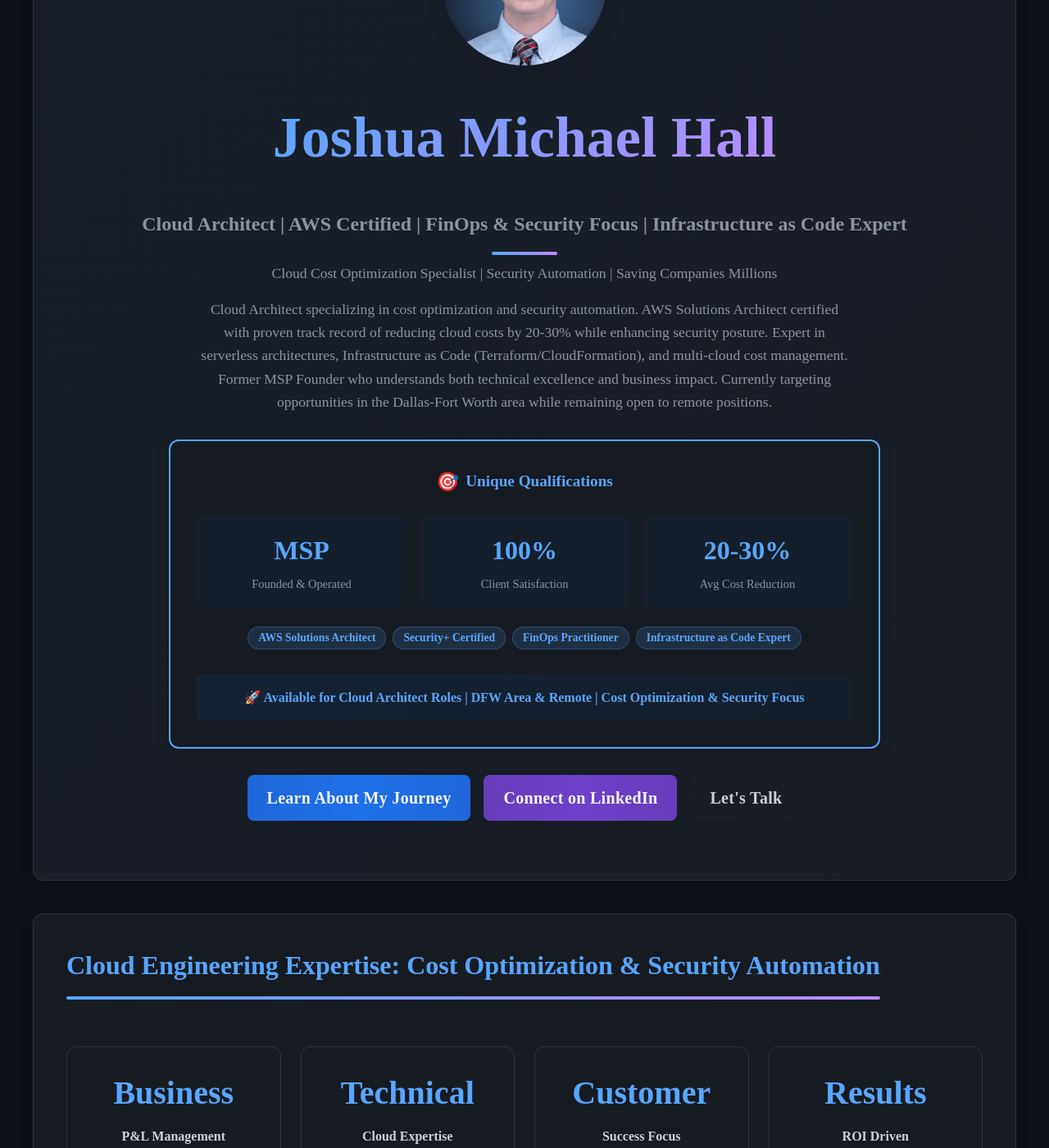
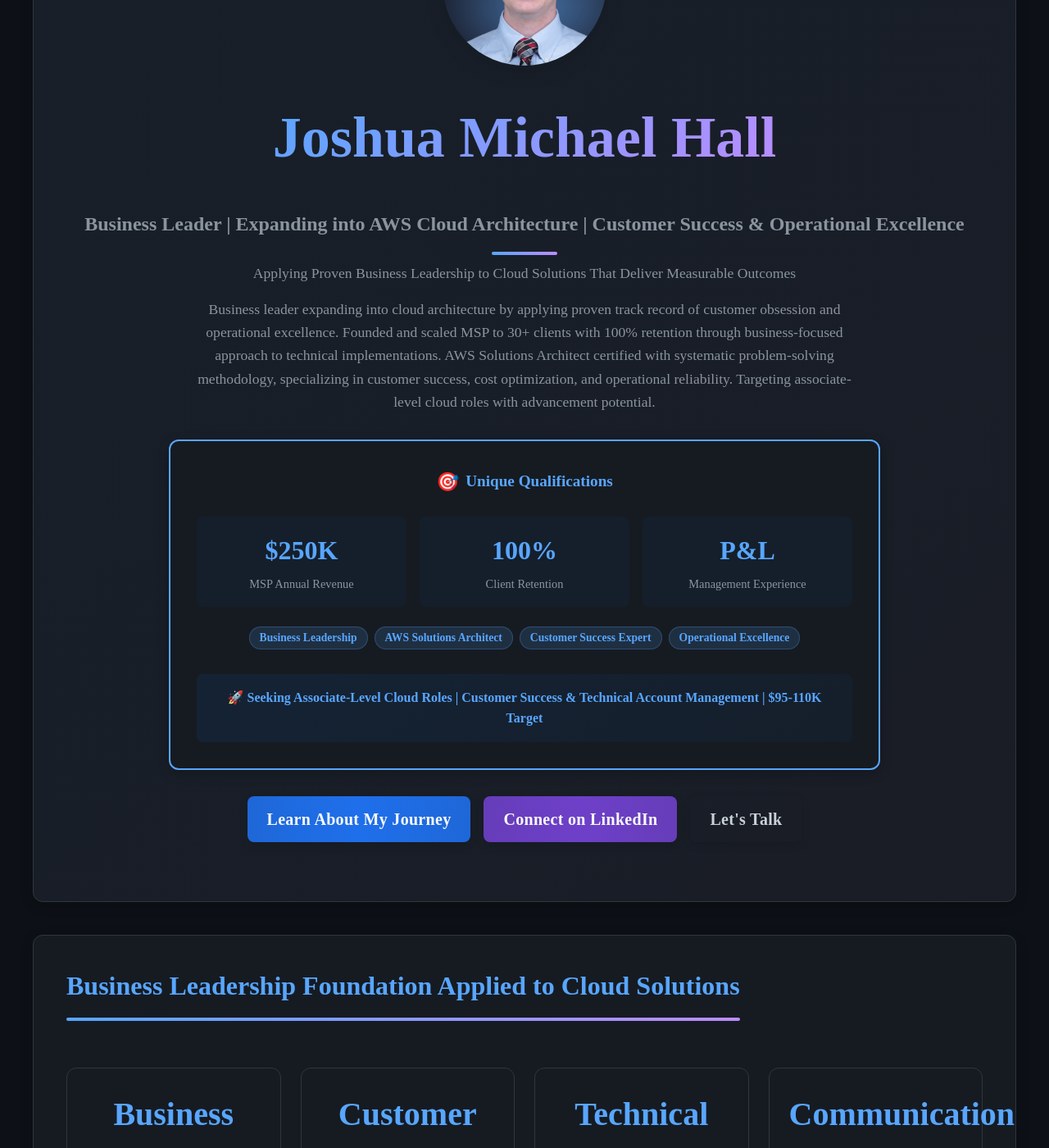
Before and after one commit to joshuamichaelhall/joshuamichaelhall.github.io, a Jekyll site: the page built from index.markdown, in a window 1280 px wide and 1400 px high, scrolled down 349 px. Shown: the whole window at 82% size. Built offline with Jekyll 4.4.1, drawn with Linux system fonts in a browser that asks for light colours; nearby versions of some CDN libraries; some of the changed text lies outside the part shown.

Commit message:
Update website to align with business leader positioning from aws-career
- Change hero section from "Cloud Architect" to "Business Leader | Expanding into AWS Cloud Architecture"
- Update tagline to emphasize applying proven business leadership to cloud solutions
- Revise metrics to highlight $250K MSP revenue, 100% retention, and P&L management
- Update availability notice to target associate-level cloud roles with specific compensation range ($95-110K)
- Eliminate career change language throughout about page, emphasize business leader expansion
- Align all content with business leadership foundation rather than technical learning journey

🤖 Generated with [Claude Code](https://claude.ai/code)

Co-Authored-By: Claude <noreply@anthropic.com>

```diff
--- a/index.markdown
+++ b/index.markdown
@@ -10,33 +10,33 @@ layout: default
       </div>
       <div class="hero-text">
         <h1>Joshua Michael Hall</h1>
-        <h2>Cloud Architect | AWS Certified | FinOps & Security Focus | Infrastructure as Code Expert</h2>
-        <h3 class="hero-tagline">Cloud Cost Optimization Specialist | Security Automation | Saving Companies Millions</h3>
-        <p>Cloud Architect specializing in cost optimization and security automation. AWS Solutions Architect certified with proven track record of reducing cloud costs by 20-30% while enhancing security posture. Expert in serverless architectures, Infrastructure as Code (Terraform/CloudFormation), and multi-cloud cost management. Former MSP Founder who understands both technical excellence and business impact. Currently targeting opportunities in the Dallas-Fort Worth area while remaining open to remote positions.</p>
+        <h2>Business Leader | Expanding into AWS Cloud Architecture | Customer Success & Operational Excellence</h2>
+        <h3 class="hero-tagline">Applying Proven Business Leadership to Cloud Solutions That Deliver Measurable Outcomes</h3>
+        <p>Business leader expanding into cloud architecture by applying proven track record of customer obsession and operational excellence. Founded and scaled MSP to 30+ clients with 100% retention through business-focused approach to technical implementations. AWS Solutions Architect certified with systematic problem-solving methodology, specializing in customer success, cost optimization, and operational reliability. Targeting associate-level cloud roles with advancement potential.</p>
         <div class="certification-highlight">
           <h4><span class="cert-icon">🎯</span> Unique Qualifications</h4>
           <div class="cert-stats">
             <div class="cert-stat">
-              <span class="cert-number">MSP</span>
-              <span class="cert-label">Founded & Operated</span>
+              <span class="cert-number">$250K</span>
+              <span class="cert-label">MSP Annual Revenue</span>
             </div>
             <div class="cert-stat">
               <span class="cert-number">100%</span>
-              <span class="cert-label">Client Satisfaction</span>
+              <span class="cert-label">Client Retention</span>
             </div>
             <div class="cert-stat">
-              <span class="cert-number">20-30%</span>
-              <span class="cert-label">Avg Cost Reduction</span>
+              <span class="cert-number">P&L</span>
+              <span class="cert-label">Management Experience</span>
             </div>
           </div>
           <div class="featured-certs">
+            <span class="cert-badge">Business Leadership</span>
             <span class="cert-badge">AWS Solutions Architect</span>
-            <span class="cert-badge">Security+ Certified</span>
-            <span class="cert-badge">FinOps Practitioner</span>
-            <span class="cert-badge">Infrastructure as Code Expert</span>
+            <span class="cert-badge">Customer Success Expert</span>
+            <span class="cert-badge">Operational Excellence</span>
           </div>
           <div class="availability-notice">
-            <strong>🚀 Available for Cloud Architect Roles | DFW Area & Remote | Cost Optimization & Security Focus</strong>
+            <strong>🚀 Seeking Associate-Level Cloud Roles | Customer Success & Technical Account Management | $95-110K Target</strong>
           </div>
         </div>
         <div class="hero-links">
@@ -50,27 +50,27 @@ layout: default
 </div>
 
 <div class="home-section with-divider" id="technical-achievements">
-  <h2>Cloud Engineering Expertise: Cost Optimization & Security Automation</h2>
+  <h2>Business Leadership Foundation Applied to Cloud Solutions</h2>
   <div class="impact-metrics">
     <div class="metric-card">
       <div class="metric-value">Business</div>
-      <div class="metric-label">P&L Management</div>
-      <div class="metric-detail">FinOps certified with proven ROI tracking and cost attribution expertise</div>
+      <div class="metric-label">Leadership Track Record</div>
+      <div class="metric-detail">Founded and scaled MSP generating $250K revenue with 100% client retention</div>
+    </div>
+    <div class="metric-card">
+      <div class="metric-value">Customer</div>
+      <div class="metric-label">Success Excellence</div>
+      <div class="metric-detail">30+ demanding business clients served with operational excellence and reliability</div>
     </div>
     <div class="metric-card">
       <div class="metric-value">Technical</div>
-      <div class="metric-label">Cloud Expertise</div>
-      <div class="metric-detail">AWS certified, multi-cloud experience, IaC automation specialist</div>
+      <div class="metric-label">Cloud Competence</div>
+      <div class="metric-detail">AWS certified with systematic problem-solving methodology and business judgment</div>
     </div>
     <div class="metric-card">
-      <div class="metric-value">Customer</div>
-      <div class="metric-label">Success Focus</div>
-      <div class="metric-detail">Implemented automated security compliance saving 80% audit time</div>
-    </div>
-    <div class="metric-card">
-      <div class="metric-value">Results</div>
-      <div class="metric-label">ROI Driven</div>
-      <div class="metric-detail">Significant documented cloud savings across multiple organizations</div>
+      <div class="metric-value">Communication</div>
+      <div class="metric-label">Executive Engagement</div>
+      <div class="metric-detail">Seminary training providing advanced presentation and stakeholder management skills</div>
     </div>
   </div>
 </div>
```
Also changed, not shown: pages/about.md (+15 -15 lines).
